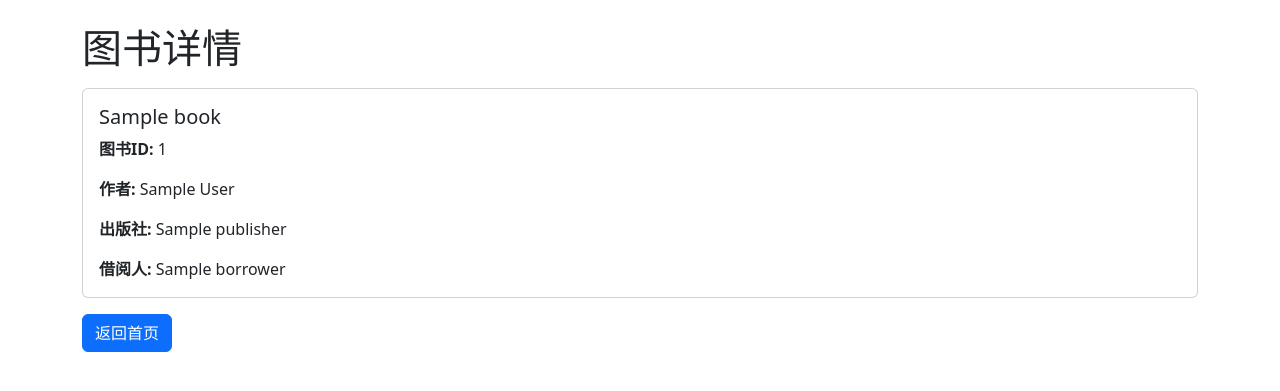
After one commit to xiaomaorenwei/cicdTest, a Flask app: template templates/book_detail.html in a window 1280 px wide. The commit adds this page. Shown: the top 391 px of the page. Run offline with Flask 3, Linux system fonts and the light colour scheme; the template is opened without the code that fills it: most values are stand-ins (such as "Sample title", 1, 10 or a date in 2020).

Commit message:
新功能添加

```diff
--- /dev/null
+++ b/templates/book_detail.html
@@ -0,0 +1,23 @@
+<!DOCTYPE html>
+<html lang="zh-CN">
+<head>
+    <meta charset="UTF-8">
+    <title>图书详情</title>
+    <link rel="stylesheet" href="https://cdn.jsdelivr.net/npm/bootstrap@5.3.0/dist/css/bootstrap.min.css">
+</head>
+<body>
+<div class="container mt-4">
+    <h1>图书详情</h1>
+    <div class="card mt-3">
+        <div class="card-body">
+            <h5 class="card-title">{{ book.title }}</h5>
+            <p class="card-text"><strong>图书ID:</strong> {{ book.book_id }}</p>
+            <p class="card-text"><strong>作者:</strong> {{ book.author }}</p>
+            <p class="card-text"><strong>出版社:</strong> {{ book.publisher }}</p>
+            <p class="card-text"><strong>借阅人:</strong> {{ book.borrower if book.borrower else '无' }}</p>
+        </div>
+    </div>
+    <a href="/" class="btn btn-primary mt-3">返回首页</a>
+</div>
+</body>
+</html>
--- a/templates/index.html
+++ b/templates/index.html
@@ -27,7 +27,7 @@
         {% for book in books %}
             <tr>
                 <td>{{ book.book_id }}</td>
-                <td>{{ book.title }}</td>
+                <td><a href="/book/{{ book.book_id }}">{{ book.title }}</a></td>
                 <td>{{ book.author }}</td>
                 <td>{{ book.publisher }}</td>
                 <td>{{ book.borrower if book.borrower else '无' }}</td>
--- a/templates/search.html
+++ b/templates/search.html
@@ -32,7 +32,7 @@
             {% for book in results %}
                 <tr>
                     <td>{{ book.book_id }}</td>
-                    <td>{{ book.title }}</td>
+                    <td><a href="/book/{{ book.book_id }}">{{ book.title }}</a></td>
                     <td>{{ book.author }}</td>
                     <td>{{ book.publisher }}</td>
                     <td>{{ book.borrower if book.borrower else '无' }}</td>
--- a/web_app.py
+++ b/web_app.py
@@ -65,5 +65,14 @@ def about():
 def contact():
     return render_template('contact.html')
 
+@app.route('/book/<book_id>')
+def book_detail(book_id):
+    book = library.find_book(book_id)
+    if book:
+        return render_template('book_detail.html', book=book)
+    else:
+        flash('图书未找到！')
+        return redirect(url_for('index'))
+
 if __name__ == '__main__':
     app.run(debug=True)
```
